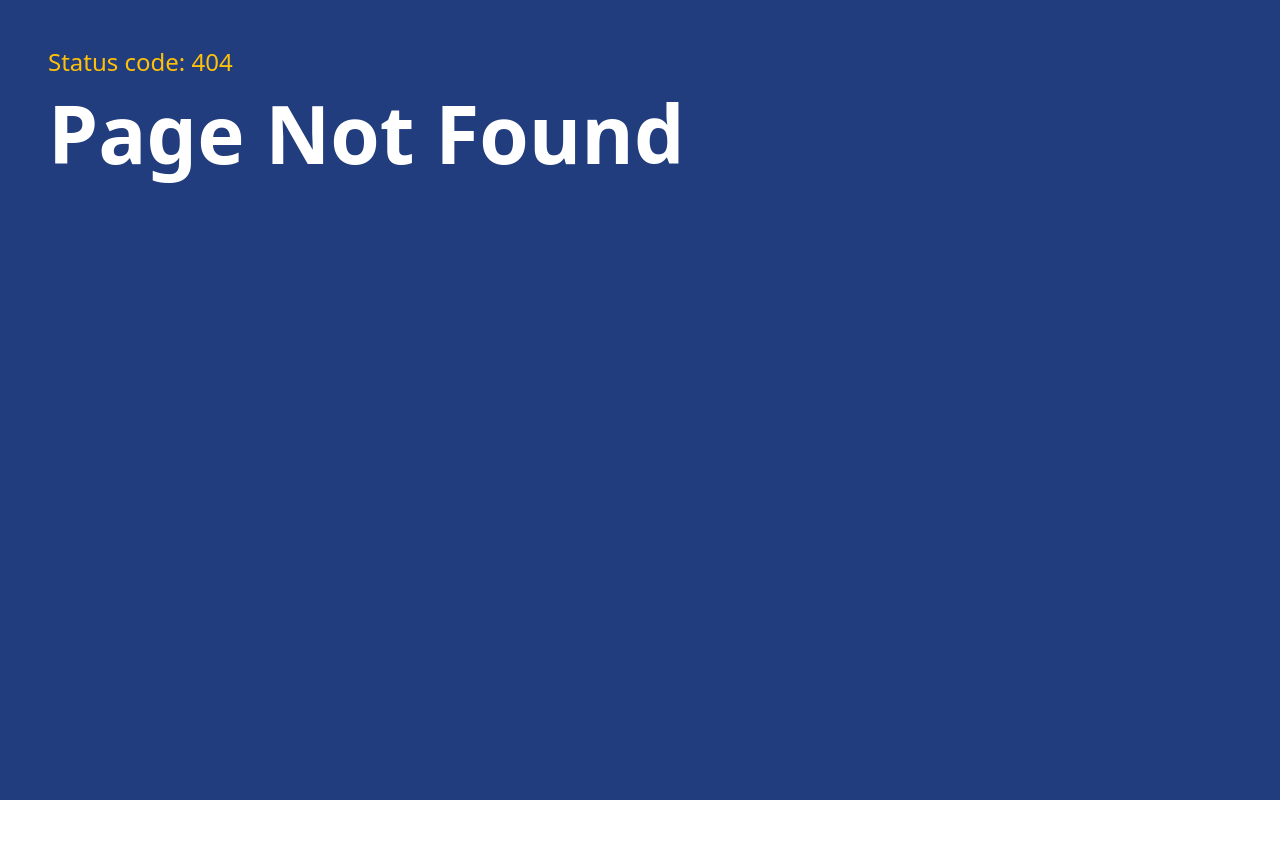
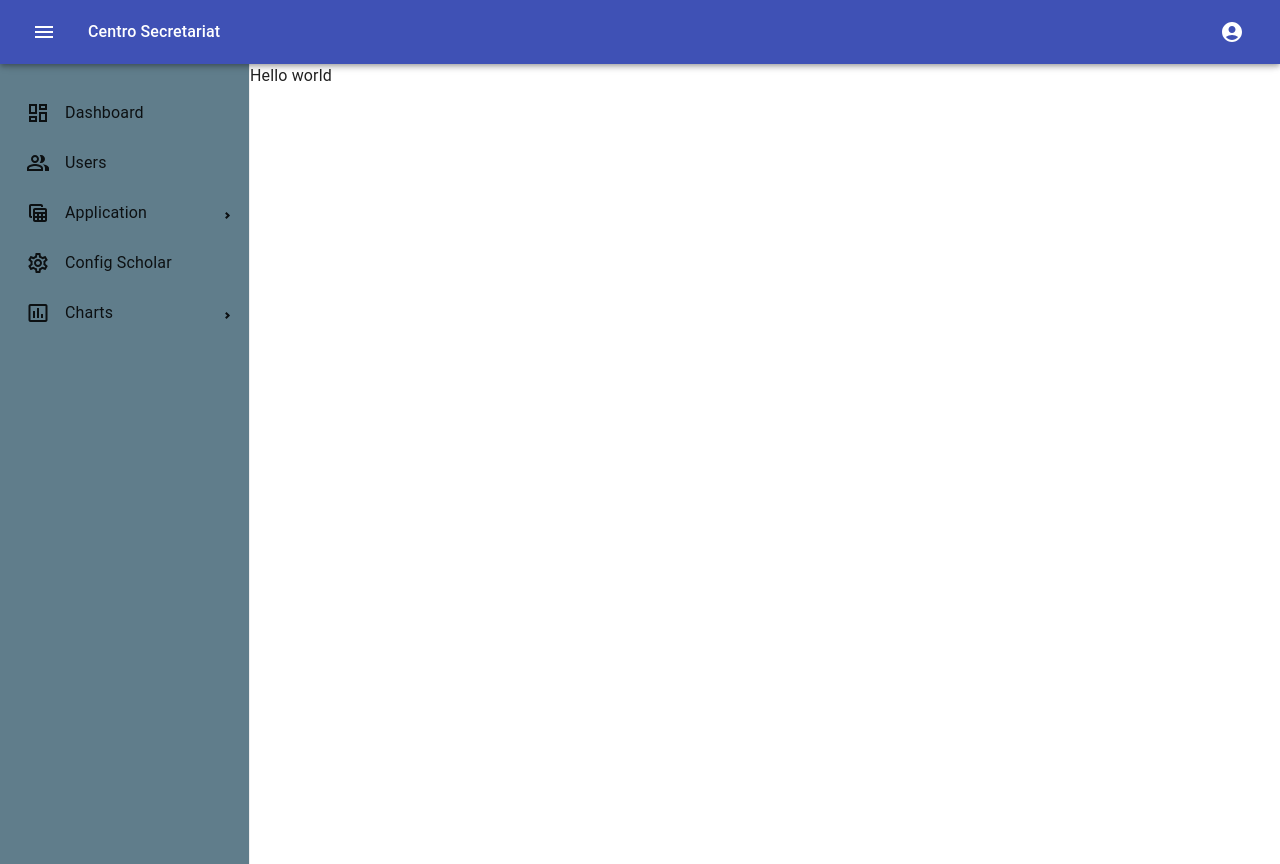
Before and after one commit to my-name-is-gabs/centrosecretariat-admin-archived, a React (Vite) app: page /test in a window 1280 px wide. Before the commit this address had no page. Before the commit the page ends 800 px from the top, so only its background shows below. Built offline with nearby package versions, Linux system fonts and the light colour scheme.

Commit message:
Sidenav UI done

```diff
--- a/package.json
+++ b/package.json
@@ -15,11 +15,13 @@
     "@hookform/resolvers": "^3.3.2",
     "@mui/icons-material": "^5.14.19",
     "@mui/material": "^5.14.18",
+    "@mui/x-data-grid": "^6.18.2",
     "axios": "^1.6.2",
     "jwt-decode": "^4.0.0",
     "react": "^18.2.0",
     "react-dom": "^18.2.0",
     "react-hook-form": "^7.48.2",
+    "react-pro-sidebar": "^1.1.0-alpha.1",
     "react-router-dom": "^6.20.0",
     "yup": "^1.3.2"
   },
--- a/src/App.jsx
+++ b/src/App.jsx
@@ -5,8 +5,7 @@ import HeadLogin from './Head/login/HeadLogin';
 import PageNotFound from './PageNotFound';
 import OfficerPrivateRoute from './context/OfficerPrivateRoute';
 import HeadPrivateRoute from './context/HeadPrivateRoute';
-import Test from './Officer/Home/Test';
-import TestHead from './Head/home/TestHead';
+import HeadBase from './Head/base/HeadBase';
 
 function App() {
   return (
@@ -18,16 +17,19 @@ function App() {
         {/* Scholar officer routing */}
         <Route path="/scholar-officer/login" element={<OfficerLogin />} />
         {/* Scholar officer private route */}
-        <Route element={<OfficerPrivateRoute />}>
+        {/* <Route element={<OfficerPrivateRoute />}>
           <Route path="/scholar-officer/" element={<Test />} />
-        </Route>
+        </Route> */}
 
         {/* Head scholarship officer routing */}
         <Route path="/head-officer/login" element={<HeadLogin />} />
         {/* Head officer private route */}
-        <Route element={<HeadPrivateRoute />}>
+        {/* <Route element={<HeadPrivateRoute />}>
           <Route path="/head-officer/" element={<TestHead />} />
-        </Route>
+        </Route> */}
+
+        {/* For testing pruposes */}
+        <Route path="/test" element={<HeadBase />} />
 
         {/* Page Not Found landing */}
         <Route path="*" element={<PageNotFound />} />
--- /dev/null
+++ b/src/Head/base/HeadBase.jsx
@@ -0,0 +1,23 @@
+import { ThemeProvider, CssBaseline, Box } from '@mui/material';
+import theme from '../../config/theme';
+import Sidenav from '../components/Sidenav';
+import AppHeader from '../components/AppHeader';
+import { useState } from 'react';
+
+const HeadBase = () => {
+  const [toggleNav, setToggleNav] = useState(false);
+  return (
+    <>
+      <ThemeProvider theme={theme}>
+        <CssBaseline />
+        <AppHeader setToggleNav={setToggleNav} toggleNav={toggleNav} />
+        <Box display="flex" position="relative" width="100%" height="100%">
+          <Sidenav toggleNav={toggleNav} />
+          <main className="content">Hello world</main>
+        </Box>
+      </ThemeProvider>
+    </>
+  );
+};
+
+export default HeadBase;
--- /dev/null
+++ b/src/Head/components/AppHeader.jsx
@@ -0,0 +1,76 @@
+import AppBar from '@mui/material/AppBar';
+import Box from '@mui/material/Box';
+import Toolbar from '@mui/material/Toolbar';
+import Typography from '@mui/material/Typography';
+import IconButton from '@mui/material/IconButton';
+import MenuIcon from '@mui/icons-material/Menu';
+import AccountCircle from '@mui/icons-material/AccountCircle';
+import MenuItem from '@mui/material/MenuItem';
+import Menu from '@mui/material/Menu';
+import { useState } from 'react';
+
+// eslint-disable-next-line react/prop-types
+const AppHeader = ({ setToggleNav, toggleNav }) => {
+  const [anchorEl, setAnchorEl] = useState(null);
+
+  const handleMenu = event => setAnchorEl(event.currentTarget);
+  const handleClose = () => setAnchorEl(null);
+
+  return (
+    <AppBar sx={styles} position="sticky">
+      <Toolbar>
+        <IconButton
+          onClick={() => setToggleNav(!toggleNav)}
+          color="inherit"
+          sx={{ mr: 3 }}
+        >
+          <MenuIcon />
+        </IconButton>
+        <Typography variant="h6" component="div" sx={{ flexGrow: 2 }}>
+          Centro Secretariat
+        </Typography>
+        <Box>
+          <IconButton
+            size="large"
+            aria-label="account of current user"
+            aria-controls="menu-appbar"
+            aria-haspopup="true"
+            onClick={handleMenu}
+            color="inherit"
+          >
+            <AccountCircle />
+          </IconButton>
+          <Menu
+            id="menu-appbar"
+            anchorEl={anchorEl}
+            anchorOrigin={{
+              vertical: 'top',
+              horizontal: 'right',
+            }}
+            keepMounted
+            transformOrigin={{
+              vertical: 'top',
+              horizontal: 'right',
+            }}
+            open={Boolean(anchorEl)}
+            onClose={handleClose}
+          >
+            <MenuItem onClick={handleClose}>Profile</MenuItem>
+            <MenuItem onClick={handleClose}>
+              <Typography>My account</Typography>
+            </MenuItem>
+          </Menu>
+        </Box>
+      </Toolbar>
+    </AppBar>
+  );
+};
+
+/** @type {import("@mui/material").SxProps} */
+const styles = {
+  appBar: {
+    bgcolor: 'primary.main',
+  },
+};
+
+export default AppHeader;
--- /dev/null
+++ b/src/Head/components/Sidenav.jsx
@@ -0,0 +1,68 @@
+/* eslint-disable react/prop-types */
+import { Sidebar, Menu, MenuItem, SubMenu } from 'react-pro-sidebar';
+import DashboardOutlinedIcon from '@mui/icons-material/DashboardOutlined';
+import PeopleAltOutlinedIcon from '@mui/icons-material/PeopleAltOutlined';
+import TableViewOutlinedIcon from '@mui/icons-material/TableViewOutlined';
+import SettingsOutlinedIcon from '@mui/icons-material/SettingsOutlined';
+import InsertChartOutlinedIcon from '@mui/icons-material/InsertChartOutlined';
+import { useTheme } from '@mui/material';
+import { Link } from 'react-router-dom';
+
+const Sidenav = ({ toggleNav }) => {
+  const theme = useTheme();
+  return (
+    <Sidebar
+      style={{
+        height: '100vh',
+        top: 'auto',
+      }}
+      breakPoint="md"
+      backgroundColor={theme.palette.neutral.main}
+      collapsed={toggleNav}
+    >
+      <Menu
+        menuItemStyles={{
+          button: {
+            // the active class will be added automatically by react router
+            // so we can use it to style the active menu item
+            [`&.active`]: {
+              backgroundColor: '#13395e',
+              color: '#b6c8d9',
+            },
+          },
+        }}
+        style={{ marginTop: '24px' }}
+      >
+        <MenuItem
+          icon={<DashboardOutlinedIcon />}
+          component={<Link to="#dash" />}
+        >
+          {' '}
+          Dashboard{' '}
+        </MenuItem>
+
+        <MenuItem
+          icon={<PeopleAltOutlinedIcon />}
+          component={<Link to="#user" />}
+        >
+          {' '}
+          Users{' '}
+        </MenuItem>
+        <SubMenu icon={<TableViewOutlinedIcon />} label="Application">
+          <MenuItem> Applicant Table </MenuItem>
+          <MenuItem> Audit Table </MenuItem>
+        </SubMenu>
+        <MenuItem icon={<SettingsOutlinedIcon />}>Config Scholar</MenuItem>
+        <SubMenu icon={<InsertChartOutlinedIcon />} label="Charts">
+          <MenuItem> Line Chart </MenuItem>
+          <MenuItem> Area Bump </MenuItem>
+          <MenuItem> Doughnut Chart </MenuItem>
+          <MenuItem> Pie Chart </MenuItem>
+          <MenuItem> Heatmap </MenuItem>
+        </SubMenu>
+      </Menu>
+    </Sidebar>
+  );
+};
+
+export default Sidenav;
--- a/src/Head/home/TestHead.jsx
+++ /dev/null
@@ -1,9 +0,0 @@
-const TestHead = () => {
-  return (
-    <>
-      <h1>Successful Head officer login</h1>
-    </>
-  );
-};
-
-export default TestHead;
--- a/src/Officer/Home/Test.jsx
+++ /dev/null
@@ -1,9 +0,0 @@
-const Test = () => {
-  return (
-    <>
-      <h1>This is from Officer success landing page</h1>
-    </>
-  );
-};
-
-export default Test;
--- /dev/null
+++ b/src/config/theme.js
@@ -0,0 +1,58 @@
+import { createTheme } from '@mui/material';
+import { indigo, deepOrange, blueGrey } from '@mui/material/colors';
+
+let theme = createTheme({
+  palette: {
+    primary: {
+      light: indigo[300],
+      main: indigo[500],
+      normal: indigo['A700'],
+      dark: indigo[900],
+    },
+    secondary: {
+      light: deepOrange[300],
+      main: deepOrange[500],
+      dark: deepOrange[900],
+    },
+    neutral: {
+      extraLight: blueGrey[50],
+      light: blueGrey[200],
+      normal: blueGrey['A700'],
+      main: blueGrey[500],
+      dark: blueGrey[900],
+    },
+  },
+});
+
+theme = createTheme(theme, {
+  typography: {
+    fontFamily: ['Source Sans Pro', 'sans-serif'].join(','),
+    fontSize: 12,
+    link: {
+      fontSize: '0.8rem',
+      [theme.breakpoints.up('md')]: {
+        fontSize: '0.9rem',
+      },
+      fontWeight: 500,
+      color: theme.palette.primary.normal,
+      display: 'block',
+      cursor: 'pointer',
+    },
+    cardTitle: {
+      fontSize: '1.2rem',
+      display: 'block',
+      fontWeight: 500,
+    },
+    h6: {
+      fontSize: '1rem',
+    },
+    h7: {
+      fontSize: '0.8rem',
+    },
+    h8: {
+      fontSize: '0.7rem',
+    },
+  },
+});
+
+export default theme;
--- a/src/index.css
+++ b/src/index.css
@@ -20,7 +20,8 @@
 }
 
 body,
-html {
+html,
+.content {
   width: 100%;
   height: 100%;
 }
```
Also changed, not shown: src/Head/pages/ConfigScholar.jsx (added, +9 -0 lines), src/Head/pages/HeadDashboard.jsx (added, +9 -0 lines), src/Head/pages/ManageUsers.jsx (added, +9 -0 lines), 1 other file (tests, documents, lock files or other folders).
